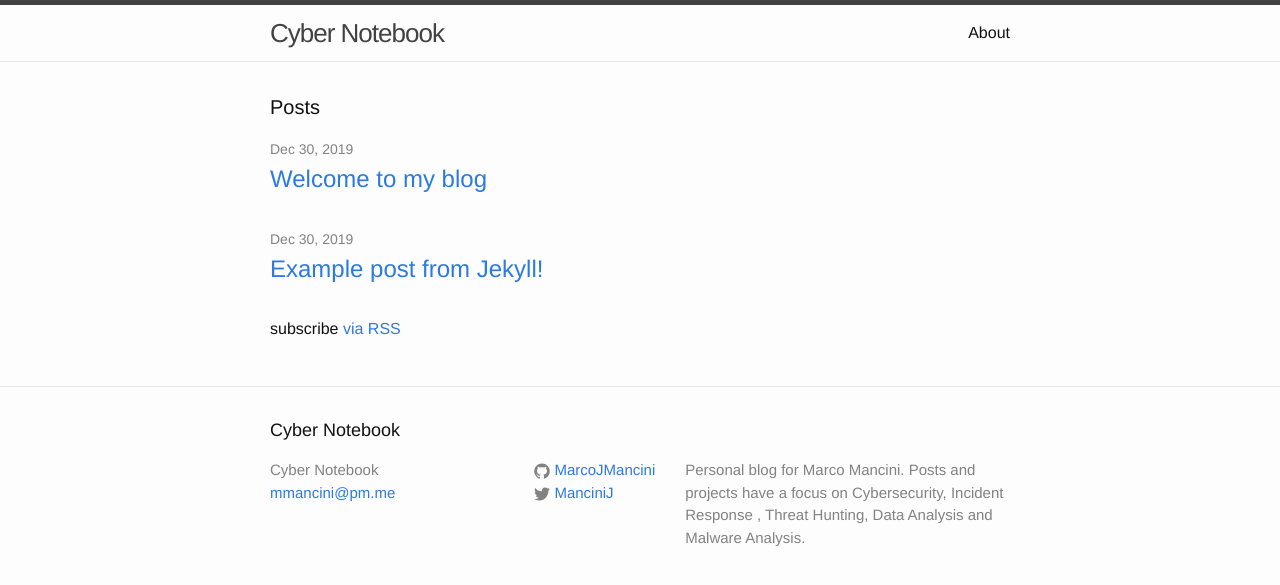
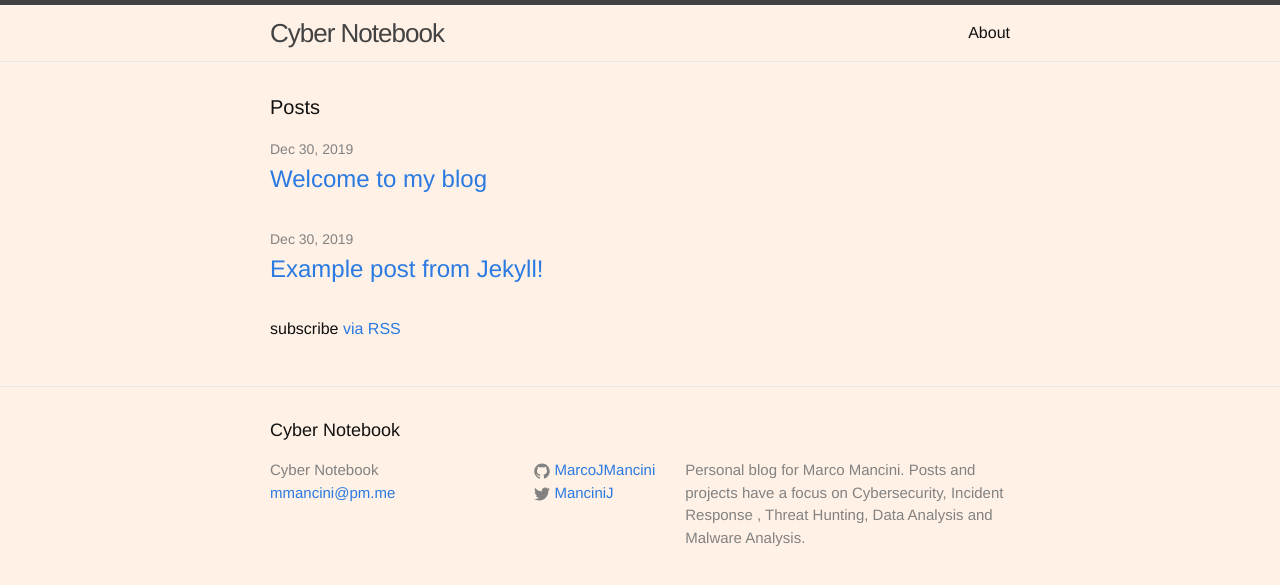
Before and after one commit to MarcoJMancini/marcojmancini.github.io, a Jekyll site: the page built from index.html, in a window 1280 px wide. Shown: the top 585 px of the page. Built offline with Jekyll 4.4.1, drawn with Linux system fonts in a browser that asks for light colours.

Commit message:
Sandy Salmon

```diff
--- a/css/main.scss
+++ b/css/main.scss
@@ -15,7 +15,7 @@ $base-line-height: 1.5;
 $spacing-unit:     30px;
 
 $text-color:       #111;
-$background-color: #fdfdfd;
+$background-color: #fff1e5;
 $brand-color:      #2a7ae2;
 
 $grey-color:       #828282;
```
